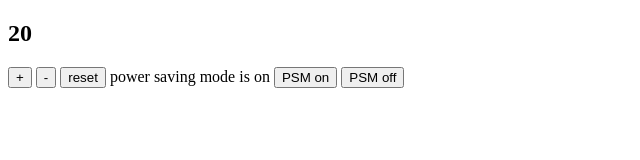
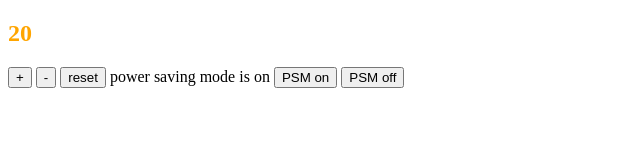
Before and after one commit to bengscott2/thermostat-challenge, a plain HTML site: page index.html in a window 1280 px wide. Both pictures are taken after a click on the button "reset". Shown: the full height of the page, 0-640 px from the left. Drawn offline with nearby package versions, Linux system fonts and the light colour scheme.

Commit message:
fix temperature colour change on temp setting

```diff
--- a/index.css
+++ b/index.css
@@ -3,7 +3,7 @@
 }
 
 .medium-usage {
-  color: black;
+  color: orange;
 }
 
 .high-usage {
--- a/interface.js
+++ b/interface.js
@@ -15,13 +15,13 @@ $(document).ready(function() {
 
   $('#powersaving-on').click(function() {
     thermostat.switchPowerSavingModeOn();
-    $('#power-saving-status').text('on')
+    $('#power-saving-status').text('on');
     updateTemperature();
   });
 
   $('#powersaving-off').click(function() {
     thermostat.switchPowerSavingModeOff();
-    $('#power-saving-status').text('off')
+    $('#power-saving-status').text('off');
     updateTemperature();
   });
 
@@ -31,7 +31,7 @@ $(document).ready(function() {
   });
 
   function updateTemperature() {
-    $('#temperature').text(thermostat.temperature)
-    $('#temperature').attr('heading', thermostat.energyUsage());
+    $('#temperature').text(thermostat.temperature);
+    $('#temperature').attr('class', thermostat.energyUsage());
   };
 });
```
